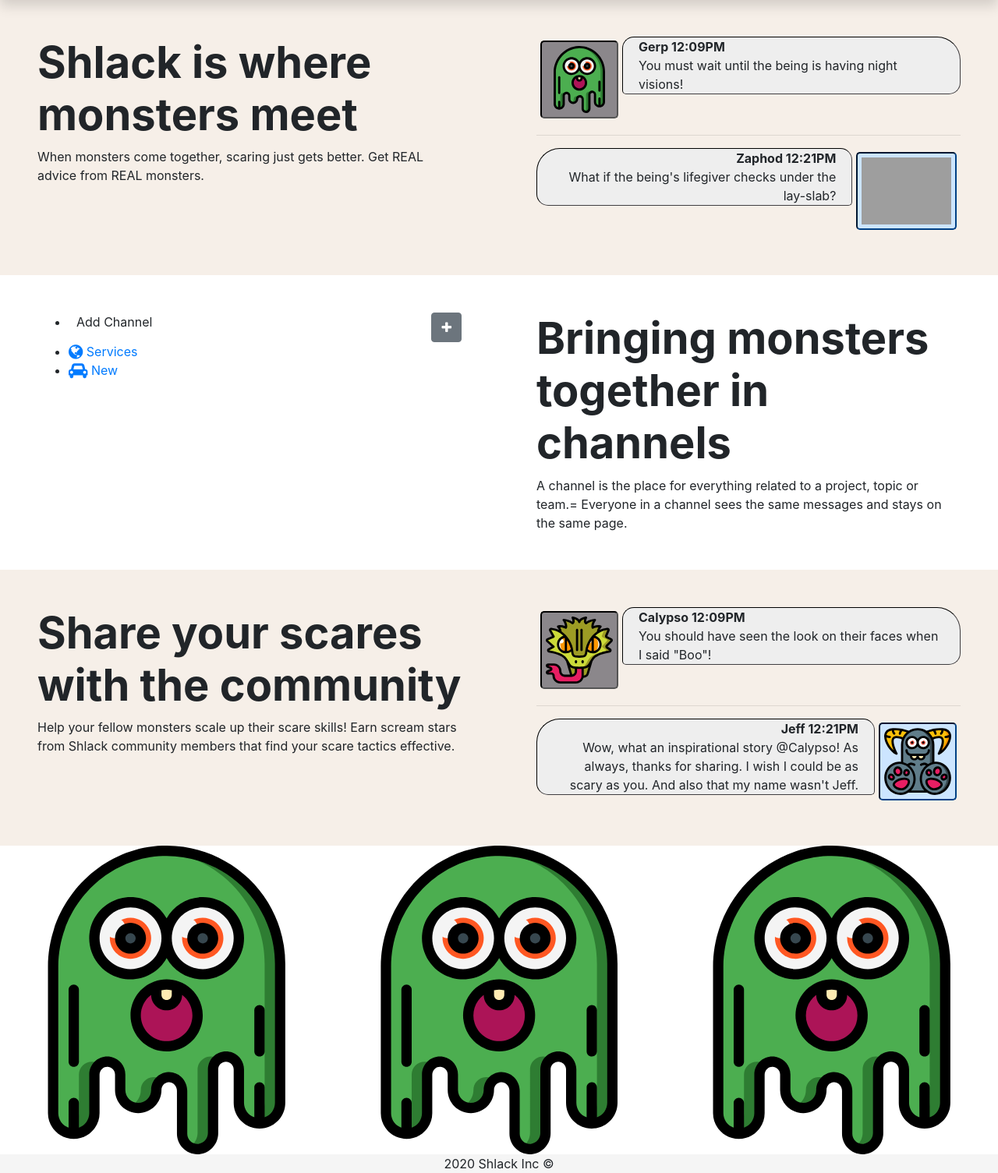
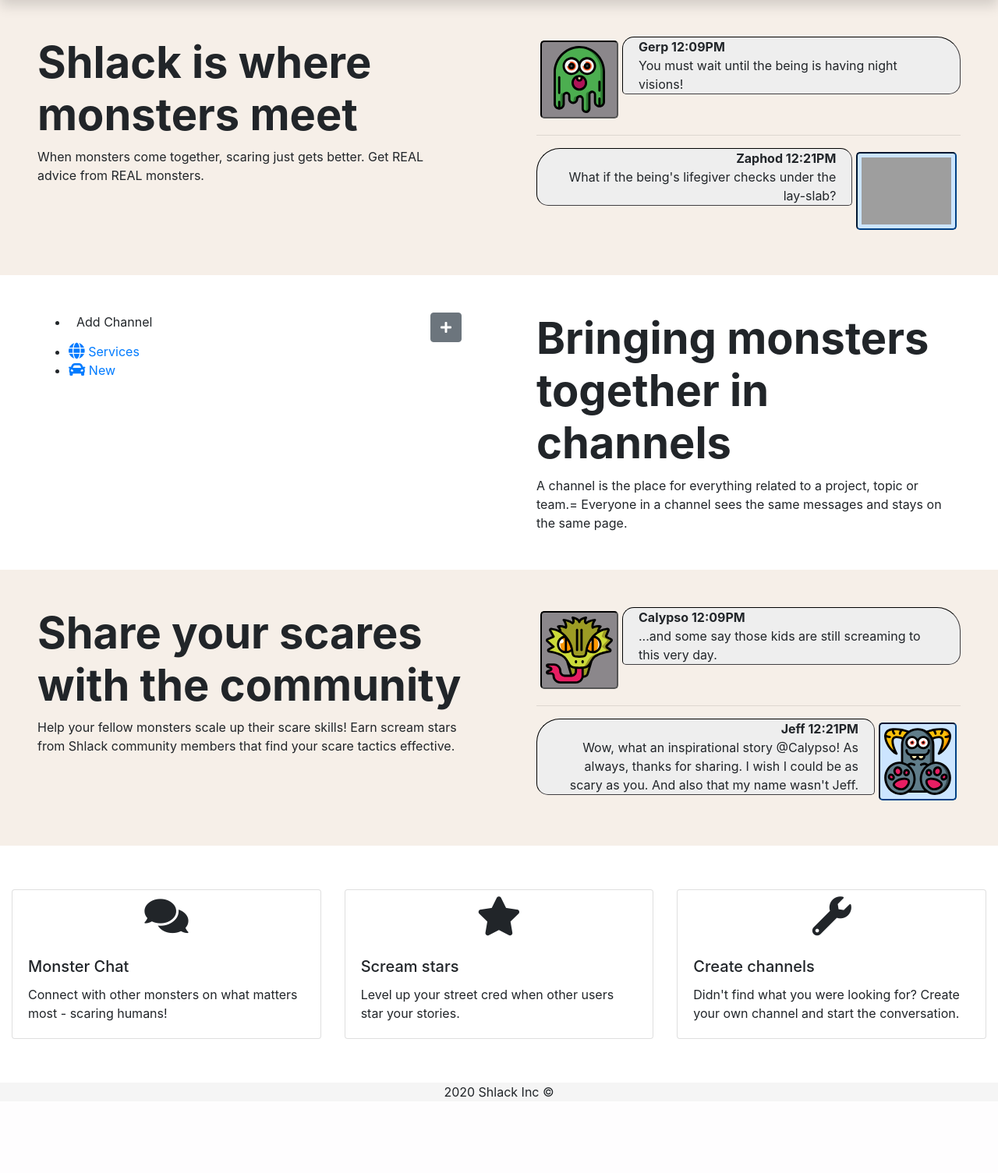
Before and after one commit to kevinhynes/shlack, a Flask app: page / in a window 1280 px wide. Shown: the part 79-1584 px from the top of the page at 78% size. After the commit the page ends 1487 px from the top, so only its background shows below. Run offline with Flask 2, Linux system fonts and the light colour scheme; some libraries are stand-ins or nearby versions; grey boxes are pictures that could not be loaded.

Commit message:
Added font awesome icons, cards to home page

```diff
--- a/templates/home.html
+++ b/templates/home.html
@@ -138,7 +138,7 @@
           <img src="./static/images/monsters/monster-41.svg" style="height: 100px;"/>
           <div class="media-body">
               <p class="timestamp">Calypso 12:09PM</p>
-              <p>You should have seen the look on their faces when I said "Boo"!</p>
+              <p>...and some say those kids are still screaming to this very day.</p>
           </div>
         </div>
 
@@ -161,24 +161,43 @@
 
 
     <!--- Start Fourth Row --->
-    <div class="row" style="background: white; ">
-      <div class="col-sm-4">
-        <img src="./static/images/monsters/monster-34.svg" style="width: 100%;"/>
+    <div class="row my-5" style="background: white; ">
 
+      <!--- Card 1 --->
+      <div class="col-md-4">
+        <div class="card my-2">
+          <i class="fas fa-comments my-2 mx-auto" style="font-size: 50px;"></i>
+          <div class="card-body">
+            <h5 class="card-title">Monster Chat</h5>
+            <p class="card-text">Connect with other monsters on what matters most - scaring humans!</p>
+          </div>
+        </div>
       </div>
-      <div class="col-sm-4">
-        <img src="./static/images/monsters/monster-34.svg" style="width: 100%;"/>
 
+      <!--- Card 2 --->
+      <div class="col-md-4">
+        <div class="card my-2">
+          <i class="fas fa-star my-2 mx-auto" style="font-size: 50px;"></i>
+          <div class="card-body">
+            <h5 class="card-title">Scream stars</h5>
+            <p class="card-text">Level up your street cred when other users star your stories.  </p>
+          </div>
+        </div>
       </div>
-      <div class="col-sm-4">
-        <img src="./static/images/monsters/monster-34.svg" style="width: 100%;"/>
 
+      <!--- Card 3 --->
+      <div class="col-md-4">
+        <div class="card my-2">
+          <i class="fas fa-wrench my-2 mx-auto" style="font-size: 50px;"></i>
+          <div class="card-body">
+            <h5 class="card-title">Create channels</h5>
+            <p class="card-text">Didn't find what you were looking for? Create your own channel and start the conversation.</p>
+          </div>
+        </div>
       </div>
+
     </div>
-
     <!--- End Fourth Row --->
-
-
 
     <footer class="text-center">
       2020 Shlack Inc &copy;
--- a/templates/layout.html
+++ b/templates/layout.html
@@ -5,8 +5,12 @@
   <meta charset="utf-8">
   <meta name="viewport" content="width=device-width, initial-scale=1">
   <link rel="stylesheet" href="https://maxcdn.bootstrapcdn.com/bootstrap/4.5.0/css/bootstrap.min.css">
-  <link rel="stylesheet" href="https://stackpath.bootstrapcdn.com/font-awesome/4.7.0/css/font-awesome.min.css"
-      integrity="sha384-wvfXpqpZZVQGK6TAh5PVlGOfQNHSoD2xbE+QkPxCAFlNEevoEH3Sl0sibVcOQVnN" crossorigin="anonymous">
+  <link rel="stylesheet" href="https://stackpath.bootstrapcdn.com/font-awesome/4.7.0/css/font-awesome.min.css" type="text/css" integrity="sha384-wvfXpqpZZVQGK6TAh5PVlGOfQNHSoD2xbE+QkPxCAFlNEevoEH3Sl0sibVcOQVnN" crossorigin="anonymous">
+
+  <link rel="stylesheet" href="https://cdnjs.cloudflare.com/ajax/libs/font-awesome/5.14.0/css/all.min.css" type="text/css">
+  <link rel="stylesheet" href="https://cdnjs.cloudflare.com/ajax/libs/font-awesome/5.14.0/css/regular.min.css" type="text/css">
+  <link rel="stylesheet" href="https://cdnjs.cloudflare.com/ajax/libs/font-awesome/5.14.0/css/solid.min.css" type="text/css">
+
   <link rel="stylesheet" type="text/css" href="{{ url_for('static', filename='style.css' ) }}">
   <script src="https://ajax.googleapis.com/ajax/libs/jquery/3.5.1/jquery.min.js"></script>
   <script src="https://cdnjs.cloudflare.com/ajax/libs/popper.js/1.16.0/umd/popper.min.js"></script>
```
